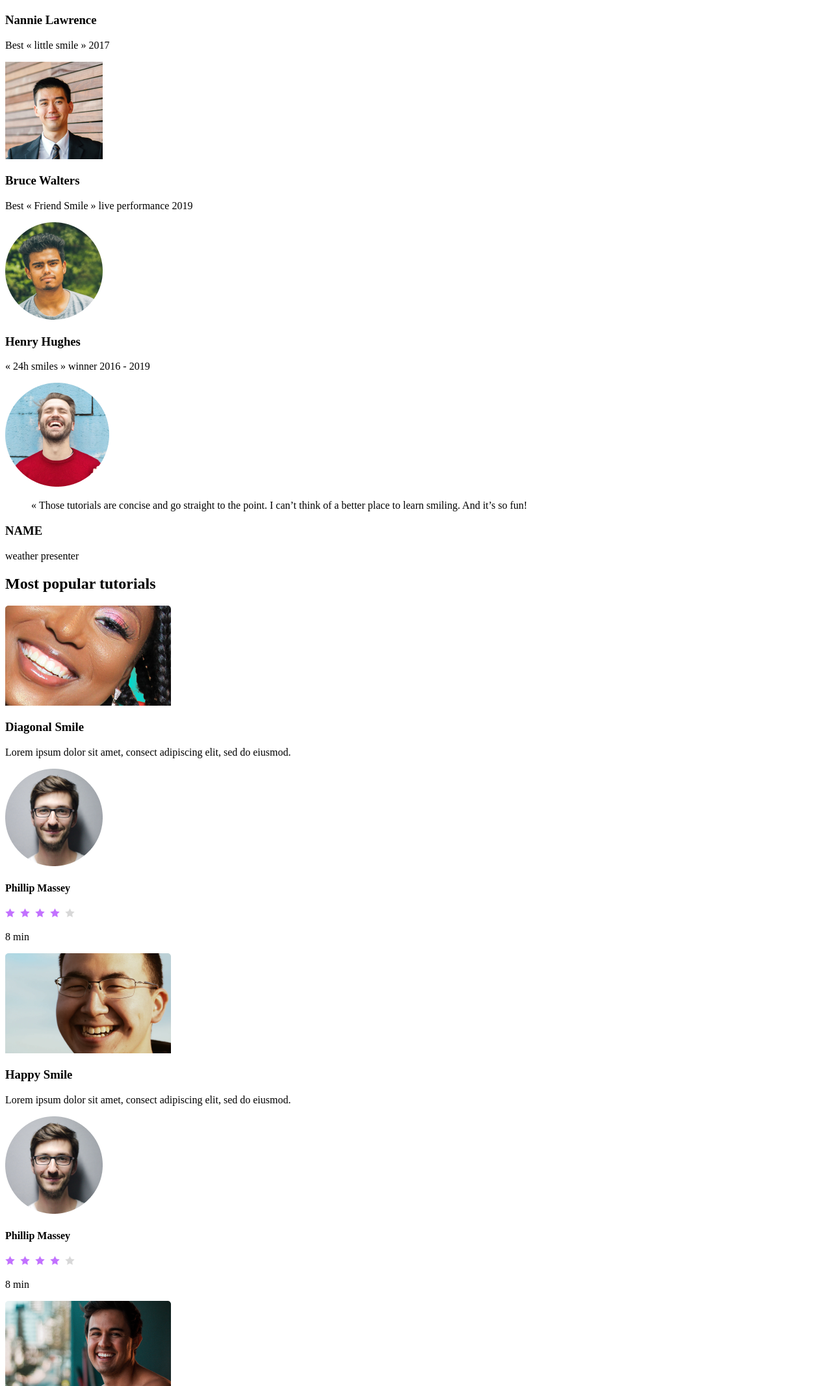
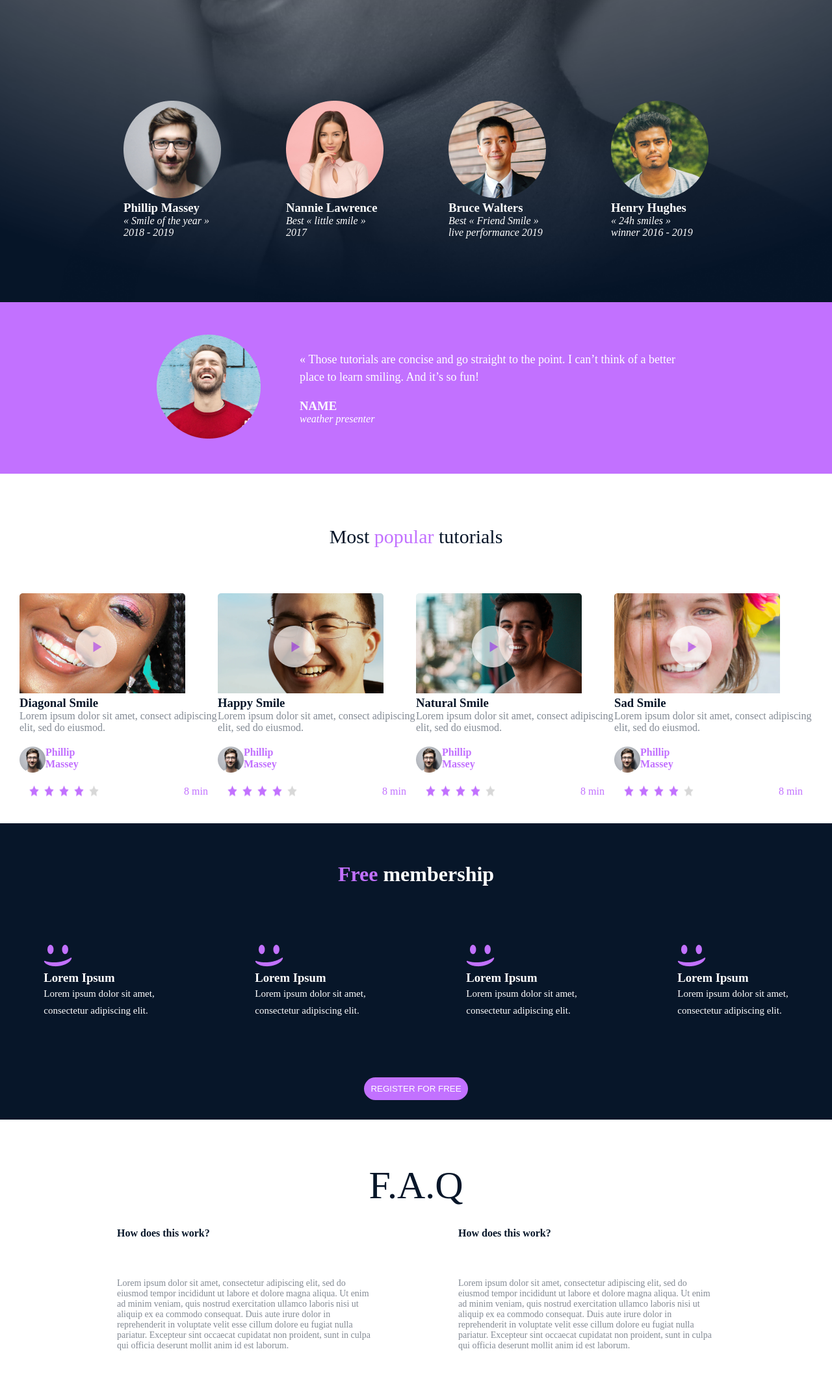
Before and after one commit to WilliamGichora/alx_html_css, a plain HTML site: page css_advanced/index.html in a window 1280 px wide. Shown: the part 667-2800 px from the top of the page at 65% size. Drawn offline with Linux system fonts and the light colour scheme; a web font is replaced by a local one.

Commit message:
Finished styling the website

```diff
--- a/css_advanced/index.html
+++ b/css_advanced/index.html
@@ -1,15 +1,17 @@
 <!DOCTYPE html>
 <html lang="en">
+
 <head>
   <meta charset="UTF-8" />
   <meta name="viewport" content="width=device-width, initial-scale=1.0" />
-    <script
-      src="https://kit.fontawesome.com/4a2b055604.js"
-      crossorigin="anonymous"
-    ></script>
+  <link rel="stylesheet" href="styles.css" />
+  <link href="https://fonts.cdnfonts.com/css/source-sans-pro" rel="stylesheet" />
+  <script src="https://kit.fontawesome.com/4a2b055604.js" crossorigin="anonymous"></script>
   <title>Document</title>
 </head>
+
 <body>
+  <div>
     <header>
       <nav>
         <img src="./images/logo.png" alt="logo" />
@@ -22,41 +24,58 @@
       </nav>
     </header>
 
-    <main>
     <section>
       <div>
         <h1>Get schooled</h1>
+        <div>
           <span>SMILES</span>
           <span>GRIN</span>
           <span>LAUGH</span>
+        </div>
         <button>REGISTER FOR FREE</button>
       </div>
+
       <div>
-          <h2>Learn from the pros</h2>
+        <h2><span>Learn</span> from the pros</h2>
         <div>
           <div>
             <img src="./images/1.png" alt="" />
             <h3>Phillip Massey</h3>
-              <p>« Smile of the year » 2018 - 2019</p>
+            <p>
+              « Smile of the year »<br />
+              2018 - 2019
+            </p>
           </div>
           <div>
             <img src="./images/3.png" alt="" />
             <h3>Nannie Lawrence</h3>
-              <p>Best « little smile » 2017</p>
+            <p>
+              Best « little smile »<br />
+              2017
+            </p>
           </div>
-            <div>
+          <div class="bruce">
             <img src="./images/2.png" alt="" />
             <h3>Bruce Walters</h3>
-              <p>Best « Friend Smile » live performance 2019</p>
+            <p>
+              Best « Friend Smile »<br />
+              live performance 2019
+            </p>
           </div>
           <div>
             <img src="./images/4.png" alt="" />
             <h3>Henry Hughes</h3>
-              <p>« 24h smiles » winner 2016 - 2019</p>
+            <p>
+              « 24h smiles »<br />
+              winner 2016 - 2019
+            </p>
           </div>
         </div>
       </div>
     </section>
+  </div>
+
+  <main>
     <section>
       <div>
         <img src="./images/5.png" alt="image" />
@@ -64,103 +83,121 @@
       <div>
         <blockquote>
           « Those tutorials are concise and go straight to the point. I can’t
-            think of a better place to learn smiling. And it’s so fun!
+          think of a better <br />
+          place to learn smiling. And it’s so fun!
         </blockquote>
         <h3>NAME</h3>
         <p>weather presenter</p>
       </div>
     </section>
+
     <section>
-        <h2>Most popular tutorials</h2>
+      <h2>Most <span>popular</span> tutorials</h2>
+
+      <div class="container">
         <div>
           <img src="./images/9.png" alt="" />
           <h3>Diagonal Smile</h3>
           <p>
-            Lorem ipsum dolor sit amet, consect adipiscing elit, sed do eiusmod.
+            Lorem ipsum dolor sit amet, consect adipiscing elit, sed do
+            eiusmod.
           </p>
           <div>
             <img src="./images/1.png" alt="" />
             <h4>Phillip Massey</h4>
           </div>
           <div>
-            <img src="./images/rating.png" alt="">
-          </div>
+            <img src="./images/rating.png" alt="" />
             <p>8 min</p>
           </div>
+        </div>
+
         <div>
           <img src="./images/6.png" alt="" />
           <h3>Happy Smile</h3>
           <p>
-            Lorem ipsum dolor sit amet, consect adipiscing elit, sed do eiusmod.
+            Lorem ipsum dolor sit amet, consect adipiscing elit, sed do
+            eiusmod.
           </p>
           <div>
             <img src="./images/1.png" alt="" />
             <h4>Phillip Massey</h4>
           </div>
           <div>
-            <img src="./images/rating.png" alt="">
-          </div>
+            <img src="./images/rating.png" alt="" />
             <p>8 min</p>
           </div>
+        </div>
+
         <div>
           <img src="./images/8.png" alt="" />
           <h3>Natural Smile</h3>
           <p>
-            Lorem ipsum dolor sit amet, consect adipiscing elit, sed do eiusmod.
+            Lorem ipsum dolor sit amet, consect adipiscing elit, sed do
+            eiusmod.
           </p>
           <div>
             <img src="./images/1.png" alt="" />
             <h4>Phillip Massey</h4>
           </div>
           <div>
-            <img src="./images/rating.png" alt="">
-          </div>
+            <img src="./images/rating.png" alt="" />
             <p>8 min</p>
           </div>
+
+        </div>
+
         <div>
           <img src="./images/7.png" alt="" />
           <h3>Sad Smile</h3>
           <p>
-            Lorem ipsum dolor sit amet, consect adipiscing elit, sed do eiusmod.
+            Lorem ipsum dolor sit amet, consect adipiscing elit, sed do
+            eiusmod.
           </p>
           <div>
             <img src="./images/1.png" alt="" />
             <h4>Phillip Massey</h4>
           </div>
           <div>
-            <img src="./images/rating.png" alt="">
-          </div>
+            <img src="./images/rating.png" alt="" />
             <p>8 min</p>
           </div>
+
+        </div>
+      </div>
     </section>
+
     <section>
-        <h2>Free membership</h2>
+      <h2><span>Free</span> membership</h2>
+      <div class="container-2">
         <div>
           <img src="./images/smile.png" alt="" />
           <h3>Lorem Ipsum</h3>
-          <p>Lorem ipsum dolor sit amet, consectetur adipiscing elit.</p>
+          <p>Lorem ipsum dolor sit amet,<br> consectetur adipiscing elit.</p>
         </div>
         <div>
           <img src="./images/smile.png" alt="" />
           <h3>Lorem Ipsum</h3>
-          <p>Lorem ipsum dolor sit amet, consectetur adipiscing elit.</p>
+          <p>Lorem ipsum dolor sit amet,<br> consectetur adipiscing elit.</p>
         </div>
         <div>
           <img src="./images/smile.png" alt="" />
           <h3>Lorem Ipsum</h3>
-          <p>Lorem ipsum dolor sit amet, consectetur adipiscing elit.</p>
+          <p>Lorem ipsum dolor sit amet,<br> consectetur adipiscing elit.</p>
         </div>
         <div>
           <img src="./images/smile.png" alt="" />
           <h3>Lorem Ipsum</h3>
-          <p>Lorem ipsum dolor sit amet, consectetur adipiscing elit.</p>
+          <p>Lorem ipsum dolor sit amet,<br> consectetur adipiscing elit.</p>
+        </div>
       </div>
       <button>REGISTER FOR FREE</button>
     </section>
-      <section>
+
+    <section class="FAQs">
       <h2>F.A.Q</h2>
-        <div>
-          <div>
+      <div class="faq-big-container">
+        <div class="faq-row1">
           <div>
             <h3>How does this work?</h3>
           </div>
@@ -187,7 +224,7 @@
             sunt in culpa qui officia deserunt mollit anim id est laborum.
           </div>
         </div>
-          <div>
+        <div class="faq-row2">
           <div>
             <h3>How does this work?</h3>
           </div>
@@ -218,9 +255,9 @@
   </main>
   <footer>
     <section>
-        <div>
-          <img src="./images/smile.png" alt="logo" />
-          <div>
+      <div class="logo-and-socials">
+        <img src="./images/logo.png" alt="logo" />
+        <div class="socials">
           <i class="fa-brands fa-facebook"></i>
           <i class="fa-brands fa-twitter"></i>
           <i class="fa-brands fa-instagram"></i>
@@ -230,4 +267,5 @@
     </section>
   </footer>
 </body>
+
 </html>
--- /dev/null
+++ b/css_advanced/styles.css
@@ -0,0 +1,272 @@
+* {
+  margin: 0;
+  padding: 0;
+  box-sizing: border-box;
+}
+
+body {
+  font-family: "Source Sans Pro";
+  overflow: auto;
+  color: #fff;
+}
+
+header {
+  padding: 30px 70px;
+}
+
+nav {
+  display: flex;
+  justify-content: space-between;
+  height: 30px;
+}
+
+ul {
+  display: flex;
+  gap: 52px;
+  list-style: none;
+  align-items: center;
+}
+
+a {
+  text-decoration: none;
+  color: #fff;
+  font-size: 12px;
+  font-weight: 500;
+}
+
+body > div {
+  background: url(./images/Object.png) no-repeat center center;
+  background-size: cover;
+  padding-bottom: 98px;
+}
+
+body div section {
+  display: flex;
+  flex-direction: column;
+  justify-content: center;
+  align-items: center;
+  padding-top: 150px;
+}
+
+h1 {
+  color: #fff;
+  text-align: center;
+  font-size: 90px;
+  font-weight: 700;
+}
+
+div > section > div:first-of-type {
+  margin-bottom: 168px;
+}
+
+div>section > div:first-child > div {
+  display: flex;
+  justify-content: space-evenly;
+  width: 70%;
+  padding-bottom: 40px;
+  margin-left: 70px;
+}
+
+div span {
+  color: #fff;
+}
+
+button {
+  display: block;
+  margin: 0 auto;
+  padding: 10px;
+  border-radius: 20px;
+  color: #fff;
+  background-color: #c271ff;
+  border: none;
+}
+
+div > section > div > h2 {
+  color: #fff;
+  font-size: 32px;
+  font-weight: 300;
+  text-align: center;
+  margin-bottom: 181px;
+}
+
+h2 > span {
+  color: #c271ff;
+}
+
+section:first-of-type > div:nth-of-type(2) > div {
+  display: grid;
+  grid-template-columns: repeat(4, 1fr);
+  place-items: center;
+  gap: 100px;
+  color: #fff;
+}
+
+.bruce > img {
+  border-radius: 50%;
+}
+
+section:first-of-type > div:nth-of-type(2) > div p {
+  font-weight: 300;
+  font-style: italic;
+}
+
+main > section:first-child {
+  background-color: #c271ff;
+  display: flex;
+  justify-content: center;
+  align-items: center;
+  padding: 50px 40px;
+  gap: 60px;
+  color: #fff;
+}
+
+div > blockquote {
+  font-weight: 300;
+  font-size: 18px;
+  margin-bottom: 20px;
+  line-height: 27px;
+}
+
+main > section:first-child > div > p {
+  font-style: italic;
+  font-weight: 300;
+}
+
+main > section:nth-of-type(2) > h2 {
+  color: #071629;
+  margin: 80px 0 0 0;
+  text-align: center;
+  font-weight: 300;
+  font-size: 30px;
+}
+.container {
+  display: grid;
+  grid-template-columns: repeat(4, 1fr);
+  padding: 70px 30px 40px 30px;
+  color: rgba(7, 22, 41, 0.5);
+  font-weight: 300;
+}
+.container h3 {
+  color: #071629;
+  font-weight: 700;
+}
+.container > div > div:first-of-type {
+  width: 40px;
+  padding: 20px 0px;
+  margin-right: 40px;
+  display: inline-flex;
+  color: #c271ff;
+  font-weight: 600;
+}
+
+.container > div > div:first-of-type img {
+  width: 100%;
+  height: auto;
+  object-fit: cover;
+}
+.container > div > div:nth-of-type(2) {
+  display: flex;
+  justify-content: space-between;
+  padding: 0 15px;
+  color: #c271ff;
+}
+.container > div {
+  position: relative;
+}
+
+.container > div::after {
+  content: "";
+  position: absolute;
+  top: 0;
+  left: -70px;
+  right: 0;
+  bottom: 150px;
+  background: url(./images/play.png) no-repeat center center;
+  background-size: 64px 64px;
+  opacity: 0.8;
+}
+main > section:nth-of-type(3) {
+  background-color: #071629;
+  color: #fff;
+  display: flex;
+  flex-direction: column;
+  gap: 30px;
+}
+main > section:nth-of-type(3) > h2 {
+  color:#fff;
+  text-align: center;
+  font-family: "Source Sans Pro";
+  font-size: 32px;
+  font-weight: 700;
+  padding: 60px 0;
+}
+.container-2{
+  display: grid;
+  grid-template-columns: repeat(4,1fr);
+  place-items: center;
+  column-gap: 20px;
+}
+.container-2>div>p{
+  font-size: 15px;
+  font-weight: 300;
+  line-height: 26px;
+}
+main>section:nth-of-type(3) button{
+  margin-top: 60px;
+  margin-bottom: 30px;
+}
+.FAQs{
+  margin: 67px 150px ;
+}
+.FAQs h2{
+  color: #071629;
+  text-align: center;
+  font-weight: 300;
+  font-size: 60px;
+
+}
+.FAQs h3{
+  color: #071629;
+  font-size: 16px;
+  font-weight: 700;
+}
+.faq-big-container{
+  display: grid;
+  grid-template-columns: repeat(2,1fr);
+  gap: 70px;
+}
+.faq-row1 div,.faq-row2 div{
+  padding: 30px;
+  color: rgba(7, 22, 41, 0.50);
+  font-weight: 400;
+  font-size: 14px;
+
+}
+footer{
+  background-color: #071629;
+  height: 30vh;
+}
+footer>section{
+  display: flex;
+  flex-direction: column;
+}
+.logo-and-socials{
+  display: flex;
+  justify-content: space-between;
+  align-items: center;
+  padding: 0 100px;
+  height: 100px;
+  color: #fff;
+}
+.socials{
+  display: flex;
+  justify-content: space-evenly;
+  width:130px ;
+  height: 30%;
+
+}
+footer p{
+  text-align: center;
+  font-weight: 300;
+  font-size: 12px;
+}
```
Lines whose indentation alone changed are shown as unchanged.
